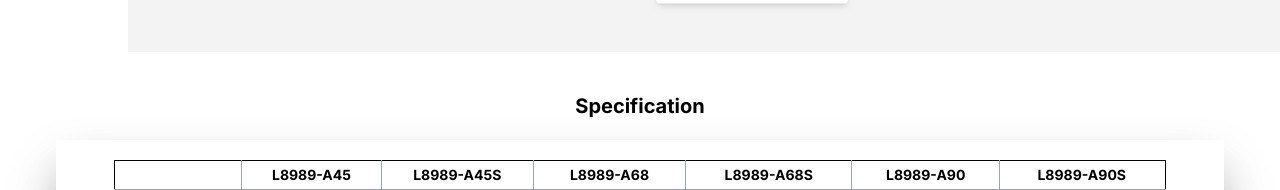
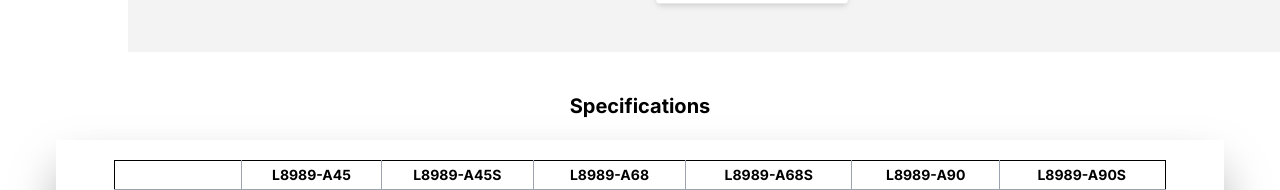
Before and after one commit to muthamizhyadav/auras-front, a React (Vite) app: page / in a window 1280 px wide. Shown: the part 682-872 px from the top of the page. Built offline with nearby package versions, Linux system fonts and the light colour scheme.

Commit message:
Corrected

```diff
--- a/src/components/Products/Facade.jsx
+++ b/src/components/Products/Facade.jsx
@@ -361,7 +361,7 @@ export const Facade = () => {
   <div className="">
     <div className="">
       <p className="text-center font-semibold text-xl py-5">
-        Technical Specification
+        Technical Specifications
       </p>
     </div>
     <div className="bg-white flex flex-col  py-5 px-10 shadow-2xl drop-shadow-2xl overflow-x-scroll">
--- a/src/components/Products/Indoorlights.jsx
+++ b/src/components/Products/Indoorlights.jsx
@@ -440,7 +440,7 @@ const Indoorlights = () => {
           <div className=" ">
             <div className=" ">
               <p className="text-center font-semibold text-xl py-5">
-                Specification
+                Specifications
               </p>
               <p className="text-black font-medium py-5">DL284A/B Download COB & Download SMD</p>
             </div>
--- a/src/components/Products/Linear.jsx
+++ b/src/components/Products/Linear.jsx
@@ -257,7 +257,7 @@ export function Linear() {
         <div className=" ">
           <div className=" ">
             <p className="text-center font-semibold text-xl py-5">
-              Specification
+              Specifications
             </p>
           </div>
           <div className="bg-white flex flex-col justify-center items-center rounded-b-xl py-5 px-10 overflow-x-scroll shadow-2xl drop-shadow-2xl ">
--- a/src/components/Products/Outdoor.jsx
+++ b/src/components/Products/Outdoor.jsx
@@ -496,7 +496,7 @@ const Outdoor = () => {
       <div className="w-full md:px-14 px-5 rounded-t-xl lg:pt-5">
         <div className=" ">
           <p className="text-center font-semibold text-lg py-5">
-            MATERIAL SPECIFICATIONS
+            Material Specifications
           </p>
         </div>
         <div className=" shadow-2xl drop-shadow-2xl ">
@@ -530,7 +530,7 @@ const Outdoor = () => {
       <div className="w-full md:px-14 px-5 rounded-t-xl lg:pt-5 md:pt-20 pt-5 ">
         <div className=" ">
           <p className="text-center font-semibold text-lg py-5">
-            TECHNICAL SPECIFICATIONS
+            Technical Specifications
           </p>
         </div>
         {/* <div className=" shadow-2xl drop-shadow-2xl ">
```
